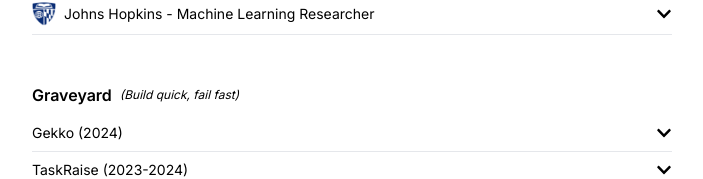
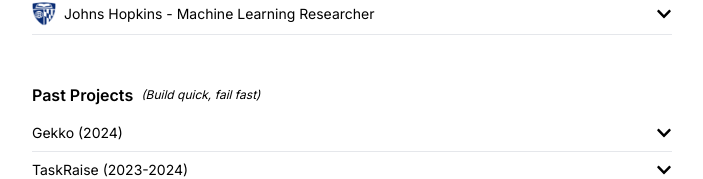
Before and after one commit to a43nigam/personal_website, a Next.js app in the folder web/: page / in a window 1280 px wide. Shown: the part 498-677 px from the top of the page, without its empty margins (288-991 px from the left). Built offline with nearby package versions, Linux system fonts and the light colour scheme.

Commit message:
Update page.tsx

```diff
--- a/web/app/page.tsx
+++ b/web/app/page.tsx
@@ -157,7 +157,7 @@
 
         <section className="bg-white py-6">
           <span className="flex space-x-2 items-center mb-4">
-            <h2 className="text-md font-semibold text-black">Graveyard</h2>
+            <h2 className="text-md font-semibold text-black">Past Projects</h2>
             <h2 className="italic text-xs">(Build quick, fail fast)</h2>
           </span>
           <div className="space-y-2">
```
